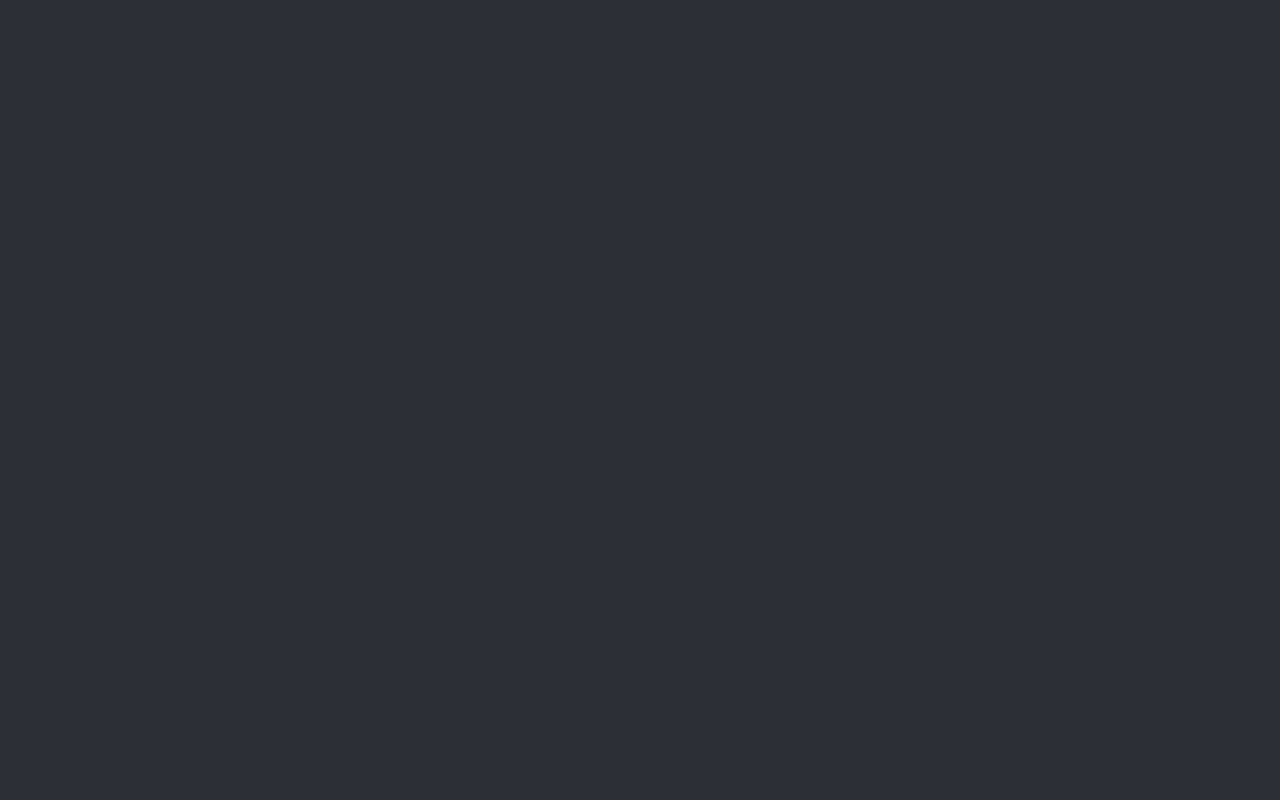
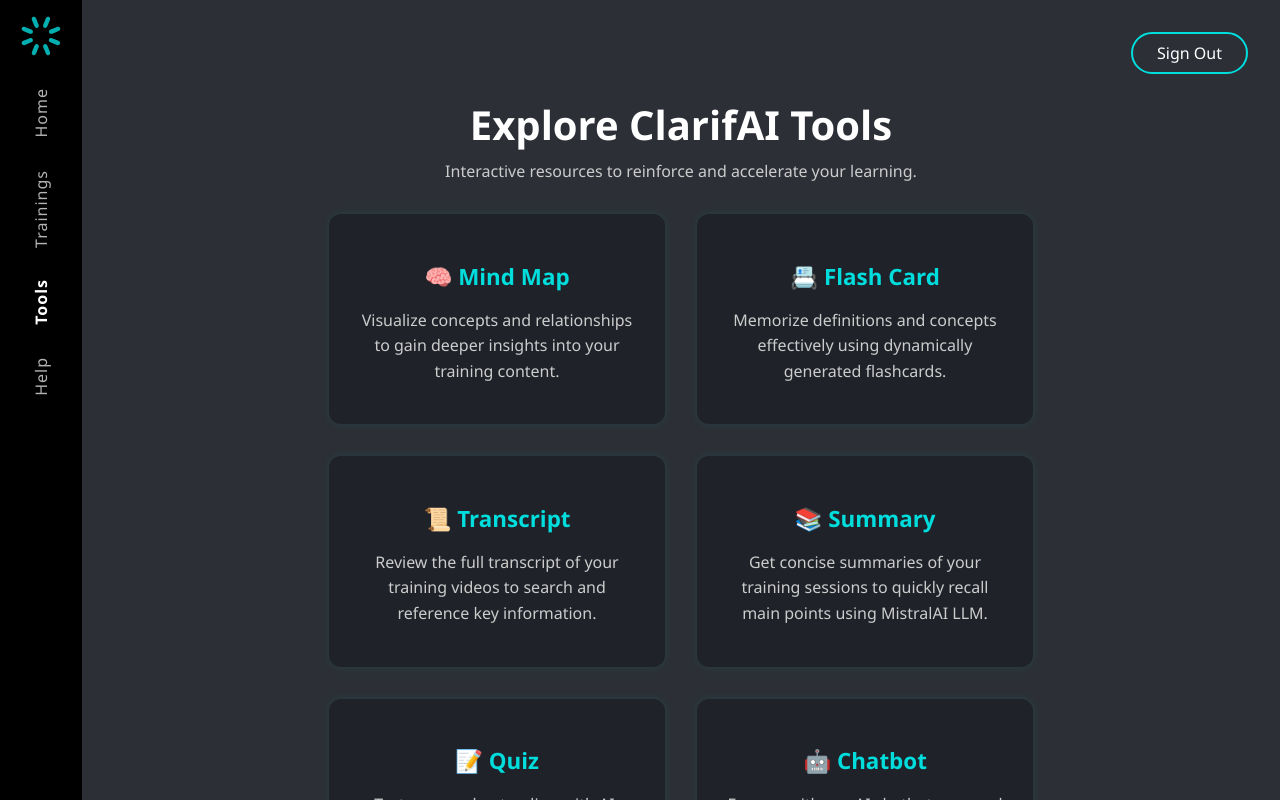
Before and after one commit to ajayat/clarif-ai, a React (Vite) app in the folder frontend/: page /tools in a window 1280 px wide. Before the commit this address had no page. Shown: the top 800 px of the page. Built offline with nearby package versions, Linux system fonts and the light colour scheme.

Commit message:
Add Tools and Help pages
Former-commit-id: e46f65935468b16db8e356db3ed82adfe7b145e6

```diff
--- a/frontend/src/App.css
+++ b/frontend/src/App.css
@@ -124,9 +124,22 @@
 }
 
 .hero-title {
-  font-size: 3rem;
-  margin-bottom: 1rem;
-  font-weight: 300;
+  display: flex;
+  align-items: center;
+  justify-content: center;
+  gap: 1rem;
+}
+
+.hero-logo-left {
+  width: 80px;
+  margin-bottom: 2rem;
+}
+
+.hero-text {
+  flex-grow: 1;
+  font-size: 4rem;
+  text-align: left;
+  margin-bottom: 2rem;
 }
 
 .hero-tagline {
@@ -137,7 +150,7 @@
 .hero-highlight {
   font-size: 1.25rem;
   color: #0dd;
-  margin-bottom: 2rem;
+  margin: -1rem 0 2rem 0;
 }
 
 /* Responsive */
--- a/frontend/src/App.jsx
+++ b/frontend/src/App.jsx
@@ -16,8 +16,10 @@
           <a href="/" className="btn-sign">Sign Out</a>
         </header>
         <section className="hero-section">
-          <img src={logo} alt="ClarifAI Logo" className="hero-logo-large" />
-          <h1 className="hero-title">ClarifAI</h1>
+          <h1 className="hero-title">
+            <img src={logo} alt="ClarifAI Logo" className="hero-logo-left" />
+            <span className="hero-text">ClarifAI</span>
+          </h1>
           <p className="hero-tagline">Never Stop Your Doubt,</p>
           <p className="hero-highlight">ClarifAI Them.</p>
           <a href="/dashboard" className="btn-sign">Try ClarifAI</a>
--- a/frontend/src/Dashboard.css
+++ b/frontend/src/Dashboard.css
@@ -39,5 +39,4 @@
   font-size: 3rem;
   font-weight: 300;
   color: #0dd;
-  margin-bottom: 1rem;
 }
--- a/frontend/src/Dashboard.jsx
+++ b/frontend/src/Dashboard.jsx
@@ -18,8 +18,8 @@
           <h1 className="hero-title">Welcome Back, <span className="highlight">Lia</span></h1>
           <div className="cta-container">
             <a href="/learnings" className="btn-cta large">My Trainings</a>
-            <button className="btn-cta large">Discover the AI Tools</button>
-            <button className="btn-cta large">Need Help ?</button>
+            <a href="/tools" className="btn-cta large">Explore AI Tools</a>
+            <a href="/help" className="btn-cta large">Help & Support</a>
           </div>
         </section>
       </main>
--- /dev/null
+++ b/frontend/src/Help.css
@@ -0,0 +1,75 @@
+.help-section {
+  max-width: 50vw;
+  margin: 0 auto;
+  text-align: left;
+}
+
+.help-content {
+  display: flex;
+  flex-direction: column;
+}
+
+.help-content h2 {
+  color: #0dd;
+}
+
+.help-content p {
+  font-size: 1rem;
+  color: #ccc;
+  line-height: 1.8;
+}
+
+.help-content a {
+  color: #0dd;
+  text-decoration: none;
+}
+
+.help-content ul {
+  padding-left: 1.5rem;
+  margin: 0.5rem 0;
+  line-height: 1.8;
+}
+
+.help-content a:hover {
+  text-decoration: underline;
+}
+
+
+.tool-section {
+  max-width: 55vw;
+  margin: 0 auto;
+  padding: 2rem;
+  text-align: center;
+}
+
+.tools-grid {
+  display: grid;
+  grid-template-columns: repeat(auto-fit, minmax(220px, 1fr));
+  gap: 2rem;
+  margin-top: 2rem;
+}
+
+.tool-card {
+  background-color: #1f2229;
+  border-radius: 12px;
+  padding: 1.5rem;
+  box-shadow: 0 0 10px rgba(0, 221, 221, 0.1);
+  transition: transform 0.2s, box-shadow 0.2s;
+}
+
+.tool-card:hover {
+  transform: translateY(-5px);
+  box-shadow: 0 5px 15px rgba(0, 221, 221, 0.2);
+}
+
+.tool-card h3 {
+  font-size: 1.4rem;
+  margin-bottom: 1rem;
+  color: #0dd;
+}
+
+.tool-card p {
+  font-size: 1rem;
+  color: #ccc;
+  line-height: 1.6;
+}
--- /dev/null
+++ b/frontend/src/Help.jsx
@@ -0,0 +1,35 @@
+import Sidebar from './Sidebar';
+import './App.css';
+import './Help.css';
+
+function Help() {
+  return (
+    <div className="app-container">
+      <Sidebar />
+      <main className="main-content">
+        <header className="header-buttons">
+          <a href="/" className="btn-sign">Sign Out</a>
+        </header>
+        <section className="help-section">
+          <h1 className="hero-title">Help & Support</h1>
+          <p className="hero-tagline">Everything you need to know to get the most from ClarifAI, your personal AI companion for learning and development.</p>
+
+          <div className="help-content">
+            <h2>🔰 Getting Started</h2>
+            <p>After signing in, use the sidebar on the left to navigate through the platform. Each section is designed to guide you through your learning experience step-by-step.</p>
+            <ul>
+              <li><strong>Dashboard</strong> – This is your main workspace. Here you can quickly access recent activity, ongoing trainings, and featured AI tools personalized for your progress.</li>
+              <li><strong>Trainings</strong> – A catalog of your past and current training sessions. Easily revisit previous sessions, review your progress, and continue where you left off.</li>
+              <li><strong>Tools</strong> – Dive into a collection of smart tools like flashcards, quizzes, mind maps, and transcripts, all designed to help you learn more effectively.</li>
+            </ul>
+
+            <h2>📞 Need More Help?</h2>
+            <p>If you run into technical issues or have questions not covered here, our support team is ready to help. Please email us at <a href="mailto:support@clarifai.app">support@clarifai.app</a> or visit the <a href="/faq">FAQ page</a> for common questions and solutions. We're committed to ensuring your learning journey is smooth and successful.</p>
+          </div>
+        </section>
+      </main>
+    </div>
+  );
+}
+
+export default Help;
--- a/frontend/src/Learnings.css
+++ b/frontend/src/Learnings.css
@@ -14,7 +14,7 @@
 .learnings-container {
   display: grid;
   grid-template-columns: repeat(auto-fit, minmax(15rem, 1fr));
-  column-gap: 5rem;
+  column-gap: 3rem;
   row-gap: 1rem;
   justify-items: center;
   width: 100%;
@@ -22,19 +22,19 @@
   margin: 0 auto;
 }
 
-
 .learning-card {
   background-color: #1e1f23;
   border: 1px solid #333;
   border-radius: 1rem;
   padding: 1.5rem;
-  width: 280px;
+  width: 18vw;
   box-shadow: 0 4px 10px rgba(0, 0, 0, 0.2);
   transition: transform 0.2s ease;
 }
 
 .learning-card:hover {
   transform: translateY(-5px);
+  box-shadow: 0 0 10px rgba(0, 221, 221, 0.2);
 }
 
 .card-title {
--- /dev/null
+++ b/frontend/src/Tools.jsx
@@ -0,0 +1,50 @@
+import Sidebar from './Sidebar';
+import './App.css';
+import './Help.css';
+
+function Tools() {
+  return (
+    <div className="app-container">
+      <Sidebar />
+      <main className="main-content">
+        <header className="header-buttons">
+          <a href="/" className="btn-sign">Sign Out</a>
+        </header>
+
+        <section className="tool-section">
+          <h1 className="hero-title">Explore ClarifAI Tools</h1>
+          <p className="hero-tagline">Interactive resources to reinforce and accelerate your learning.</p>
+
+          <div className="tools-grid">
+            <div className="tool-card">
+              <h3>🧠 Mind Map</h3>
+              <p>Visualize concepts and relationships to gain deeper insights into your training content.</p>
+            </div>
+            <div className="tool-card">
+              <h3>📇 Flash Card</h3>
+              <p>Memorize definitions and concepts effectively using dynamically generated flashcards.</p>
+            </div>
+            <div className="tool-card">
+              <h3>📜 Transcript</h3>
+              <p>Review the full transcript of your training videos to search and reference key information.</p>
+            </div>
+            <div className="tool-card">
+              <h3>📚 Summary</h3>
+              <p>Get concise summaries of your training sessions to quickly recall main points using MistralAI LLM.</p>
+            </div>
+            <div className="tool-card">
+              <h3>📝 Quiz</h3>
+              <p>Test your understanding with AI-powered quizzes tailored to your specific learning session.</p>
+            </div>
+            <div className="tool-card">
+              <h3>🤖 Chatbot</h3>
+              <p>Engage with our AI chatbot powered by MistralAI to ask questions, clarify doubts about the videos.</p>
+            </div>
+          </div>
+        </section>
+      </main>
+    </div>
+  );
+}
+
+export default Tools;
--- a/frontend/src/Video.css
+++ b/frontend/src/Video.css
@@ -66,7 +66,7 @@
   margin-bottom: 1rem;
 }
 
-.tools-grid {
+.tools-panel {
   display: flex;
   justify-content: center;
   gap: 2rem;
@@ -114,8 +114,8 @@
 }
 
 .circle-progress {
-  width: 60px;
-  height: 60px;
+  width: 70px;
+  height: 70px;
   border-radius: 50%;
   background: radial-gradient(circle, #000 45%, #0dd 46%, #0dd 54%, #000 55%);
   display: flex;
--- a/frontend/src/Video.jsx
+++ b/frontend/src/Video.jsx
@@ -58,7 +58,7 @@
 
         <section className="tools-section">
           <p className="tools-intro">Play & Learn with our AI Tools</p>
-          <div className="tools-grid">
+          <div className="tools-panel">
             <button className="tool-button">Mind Map</button>
             <button className="tool-button" onClick={
               () => navigate(`/learnings/${id}/summary`, {state: { title: videoTitle }})
@@ -70,7 +70,7 @@
           </div>
           <div className="completion-indicator">
             <p>You have completed</p>
-            <div className="circle-progress">100%</div>
+            <div className="circle-progress">50%</div>
             <p>of this training</p>
           </div>
         </section>
--- a/frontend/src/main.jsx
+++ b/frontend/src/main.jsx
@@ -7,6 +7,8 @@
 import Video from './Video';
 import TranscriptPage from './Transcript';
 import SummaryPage from './Summary';
+import Help from './Help';
+import Tools from './Tools';
 
 ReactDOM.createRoot(document.getElementById('root')).render(
   <React.StrictMode>
@@ -18,6 +20,8 @@
         <Route path="/learnings/:id/" element={<Video />} />
         <Route path="/learnings/:id/transcript" element={<TranscriptPage />} />
         <Route path="/learnings/:id/summary" element={<SummaryPage />} />
+        <Route path="/help" element={<Help />} />
+        <Route path="/tools" element={<Tools />} />
       </Routes>
     </BrowserRouter>
   </React.StrictMode>
```
Also changed, not shown: frontend/src/Learnings.jsx (+7 -3 lines).
